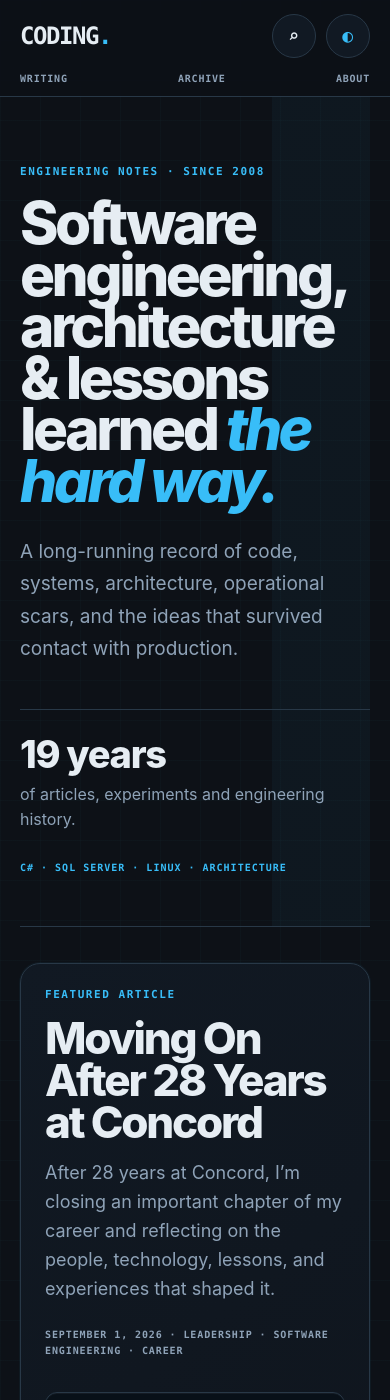
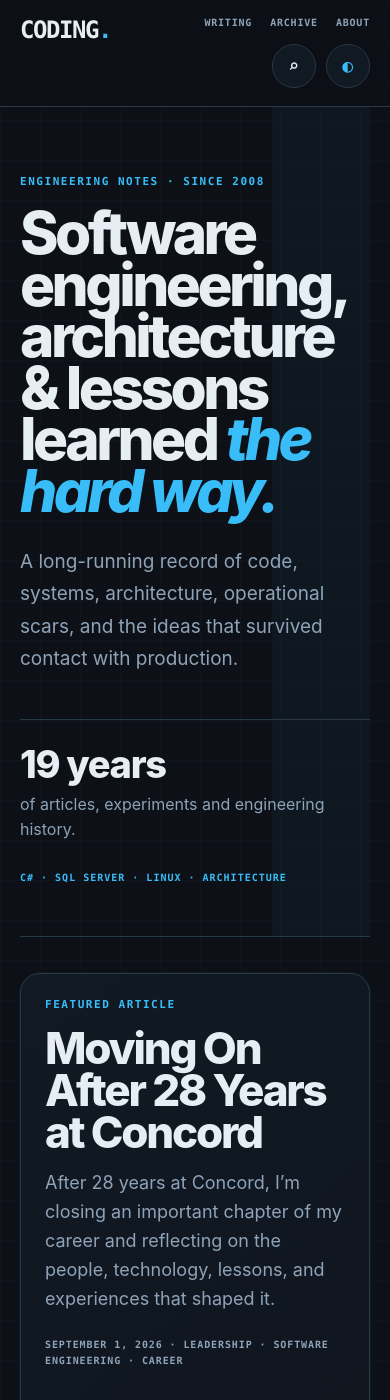
Before and after one commit to infoconex/coding-blog, a Jekyll site: the page built from index.html, in a window 390 px wide and 1400 px high. Built offline with Jekyll 4.4.1, drawn with Linux system fonts in a browser that asks for light colours.

Commit message:
Restore compact mobile navigation layout

```diff
--- a/assets/css/mobile-header.css
+++ b/assets/css/mobile-header.css
@@ -7,45 +7,36 @@
 @media (max-width: 760px) {
   .site-header__inner {
     min-height: auto;
-    display: grid;
-    grid-template-columns: auto 1fr;
-    align-items: center;
-    gap: 14px 18px;
-    padding-block: 14px 12px;
+    align-items: flex-start;
+    gap: 18px;
+    padding-block: 18px;
   }
 
   .site-header__actions {
-    display: contents;
-  }
-
-  .site-header__utilities {
-    grid-column: 2;
-    grid-row: 1;
-    justify-content: flex-end;
-    gap: 10px;
+    display: flex;
+    flex-direction: column;
+    align-items: flex-end;
+    gap: 16px;
+    margin-left: auto;
   }
 
   .site-nav {
-    grid-column: 1 / -1;
-    grid-row: 2;
-    width: 100%;
     display: flex;
     flex-wrap: nowrap;
-    justify-content: space-between;
-    gap: 12px;
-    overflow-x: auto;
-    padding-top: 2px;
-    scrollbar-width: none;
-  }
-
-  .site-nav::-webkit-scrollbar {
-    display: none;
+    align-items: center;
+    justify-content: flex-end;
+    gap: 18px;
   }
 
   .site-nav a {
     flex: 0 0 auto;
     font-size: 10px;
     letter-spacing: .08em;
+  }
+
+  .site-header__utilities {
+    justify-content: flex-end;
+    gap: 10px;
   }
 
   .search-trigger,
@@ -78,12 +69,12 @@
 
   .theme-picker__panel {
     position: fixed;
-    top: 76px;
+    top: 80px;
     right: 16px;
-    max-height: calc(100vh - 92px);
+    max-height: calc(100vh - 96px);
   }
 
   .search-overlay {
-    padding-top: 76px;
+    padding-top: 80px;
   }
 }
```
